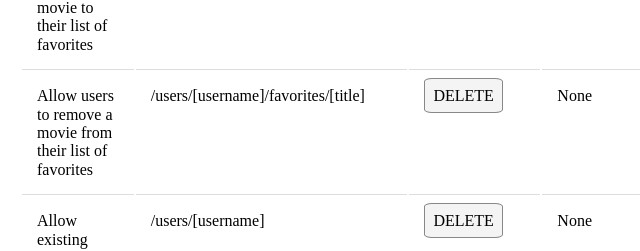
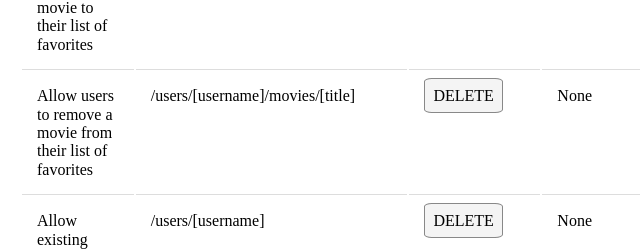
Before and after one commit to lxnhard/movie_api, a website: page public/documentation.html in a window 1280 px wide. Shown: the part 2406-2657 px from the top of the page, 0-640 px from the left. Drawn offline with nearby package versions, Linux system fonts and the light colour scheme.

Commit message:
fix documentation

```diff
--- a/public/documentation.html
+++ b/public/documentation.html
@@ -1,19 +1,24 @@
 <!DOCTYPE html>
 <html>
+
 <head>
   <meta charset="utf-8">
   <meta name="viewport" content="width=device-width, initial-scale=1, shrink-to-fit=no">
   <meta name="author" content="Leonhard Link">
-  <meta name="description" content="WatchTilDeath is a web application which provides users with access to information about different movies, directors, and genres.">
-  <link rel="stylesheet" type="text/css" href="https://cdnjs.cloudflare.com/ajax/libs/normalize/8.0.1/normalize.min.css">
+  <meta name="description"
+    content="WatchTilDeath is a web application which provides users with access to information about different movies, directors, and genres.">
+  <link rel="stylesheet" type="text/css"
+    href="https://cdnjs.cloudflare.com/ajax/libs/normalize/8.0.1/normalize.min.css">
   <link rel="stylesheet" type="text/css" href="styles.css">
   <title>Documentation | WatchTilDeath</title>
 </head>
+
 <body>
   <section class="description">
     <h1>Documentation</h1>
     <p>
-      This API provides the server-side component for WatchTilDeath, a web application which provides users with access to information about different movies, directors, and genres.
+      This API provides the server-side component for WatchTilDeath, a web application which provides users with access
+      to information about different movies, directors, and genres.
       Users are able to sign up, update their personal information, and create a list of their favorite movies.
     </p>
   </section>
@@ -172,10 +177,11 @@
     </tr>
     <tr>
       <td>Allow users to remove a movie from their list of favorites</td>
-        <td>/users/[username]/favorites/[title]</td>
+      <td>/users/[username]/movies/[title]</td>
       <td><span class="method">DELETE</span></td>
       <td>None</td>
-        <td>A text message either indicating that the movie has been deleted from favorites or that it was not available</td>
+      <td>A text message either indicating that the movie has been deleted from favorites or that it was not available
+      </td>
     </tr>
     <tr>
       <td>Allow existing users to deregister</td>
@@ -187,4 +193,5 @@
   </table>
 
 </body>
+
 </html>
```
Lines whose indentation alone changed are shown as unchanged.
